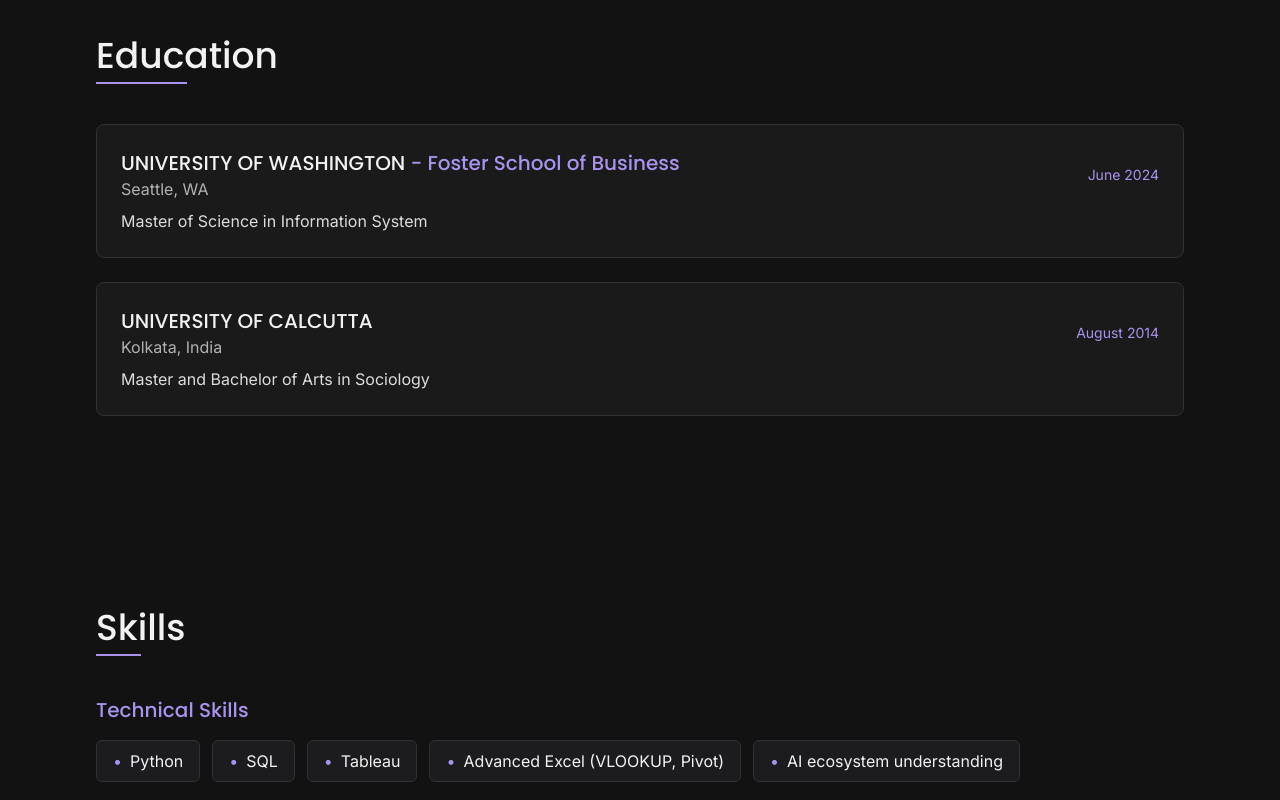
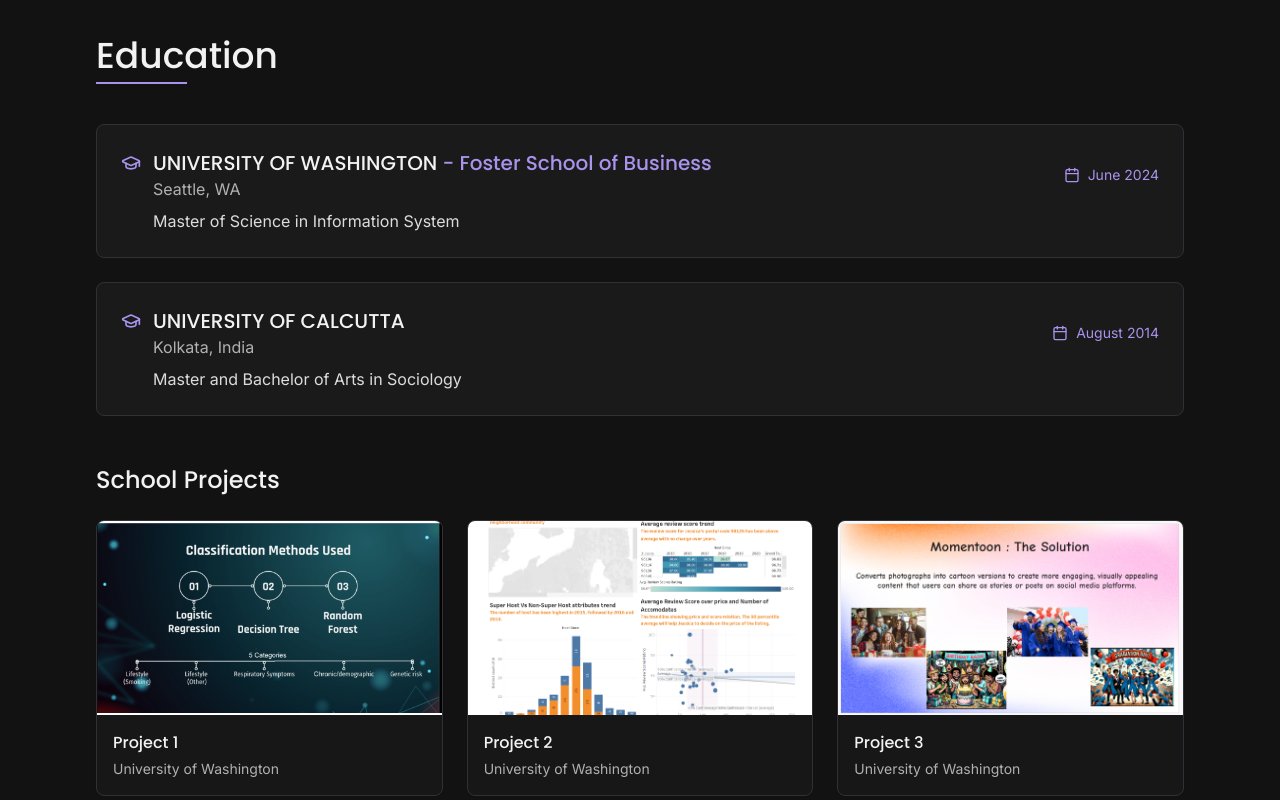
Before and after one commit to chaklopa/LopamudraChakravarty_Webpage, a React (Vite) app: page / in a window 1280 px wide. Shown: the part 1680-2480 px from the top of the page. Built offline with nearby package versions, Linux system fonts and the light colour scheme.

Commit message:
feat: Implement Education section and image updates
This commit implements the planned Education section, including component creation, data population, and integration into the main page and navigation. It also updates the Projects section to display project images.

```diff
--- a/src/components/Education.tsx
+++ b/src/components/Education.tsx
@@ -1,5 +1,7 @@
 
 import React from 'react';
+import { GraduationCap, Calendar } from 'lucide-react';
+import { Card, CardContent } from "@/components/ui/card";
 
 const Education = () => {
   const educationItems = [
@@ -18,12 +20,18 @@ const Education = () => {
     }
   ];
 
+  const projectImages = [
+    "/lovable-uploads/852c2213-d519-4d55-bd3a-28a484024145.png",
+    "/lovable-uploads/9fe2207c-3601-4652-bb69-acbb15a7001c.png",
+    "/lovable-uploads/b988040e-c18e-436b-babf-ff6ed02a5e17.png"
+  ];
+
   return (
     <section id="education" className="section">
       <div className="container-custom">
         <h2 className="section-title">Education</h2>
 
-        <div className="space-y-6">
+        <div className="space-y-6 mb-12">
           {educationItems.map((item, index) => (
             <div
               key={index}
@@ -31,6 +39,10 @@ const Education = () => {
               style={{ animationDelay: `${0.1 * index}s` }}
             >
               <div className="flex flex-col md:flex-row md:items-center md:justify-between mb-2">
+                <div className="flex items-start gap-3">
+                  <div className="mt-1 text-accent">
+                    <GraduationCap size={20} />
+                  </div>
                   <div>
                     <h3 className="text-lg md:text-xl font-medium">
                       {item.university}
@@ -38,11 +50,38 @@ const Education = () => {
                     </h3>
                     <p className="text-foreground/70">{item.location}</p>
                   </div>
-                <p className="text-sm text-accent mt-1 md:mt-0">{item.graduationDate}</p>
                 </div>
-              <p className="text-foreground/90">{item.degree}</p>
+                <div className="flex items-center gap-2 text-sm text-accent mt-2 md:mt-0">
+                  <Calendar size={16} />
+                  <span>{item.graduationDate}</span>
+                </div>
+              </div>
+              <p className="text-foreground/90 pl-9 md:pl-8">{item.degree}</p>
             </div>
           ))}
+        </div>
+
+        {/* School Projects Section */}
+        <div className="mt-12">
+          <h3 className="text-xl md:text-2xl font-medium mb-6">School Projects</h3>
+          <div className="grid grid-cols-1 md:grid-cols-3 gap-6">
+            {projectImages.map((image, index) => (
+              <Card key={index} className="fade-up overflow-hidden bg-secondary/30 border-border hover:border-accent/50 transition-all duration-300 hover:-translate-y-1"
+                  style={{ animationDelay: `${0.2 * index}s` }}>
+                <div className="aspect-video overflow-hidden">
+                  <img
+                    src={image}
+                    alt={`School project ${index + 1}`}
+                    className="w-full h-full object-cover hover:scale-105 transition-transform duration-500"
+                  />
+                </div>
+                <CardContent className="p-4">
+                  <h4 className="font-medium">Project {index + 1}</h4>
+                  <p className="text-sm text-foreground/70 mt-1">University of Washington</p>
+                </CardContent>
+              </Card>
+            ))}
+          </div>
         </div>
       </div>
     </section>
--- a/src/components/Navbar.tsx
+++ b/src/components/Navbar.tsx
@@ -10,6 +10,7 @@ const Navbar = () => {
   const navLinks = [
     { id: 'home', label: 'Home' },
     { id: 'about', label: 'About' },
+    { id: 'education', label: 'Education' },
     { id: 'skills', label: 'Skills' },
     { id: 'projects', label: 'Projects' },
     { id: 'contact', label: 'Contact' },
```
Lines whose indentation alone changed are shown as unchanged.
